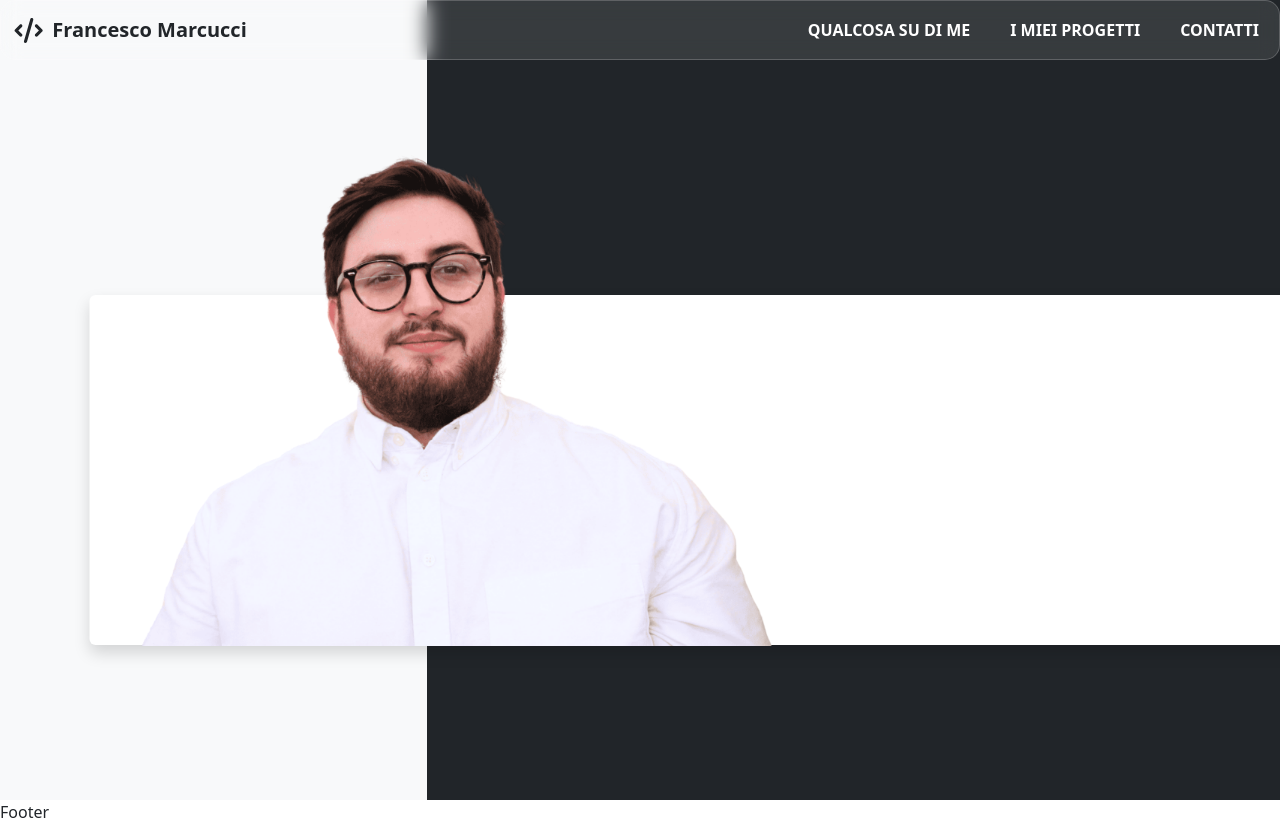
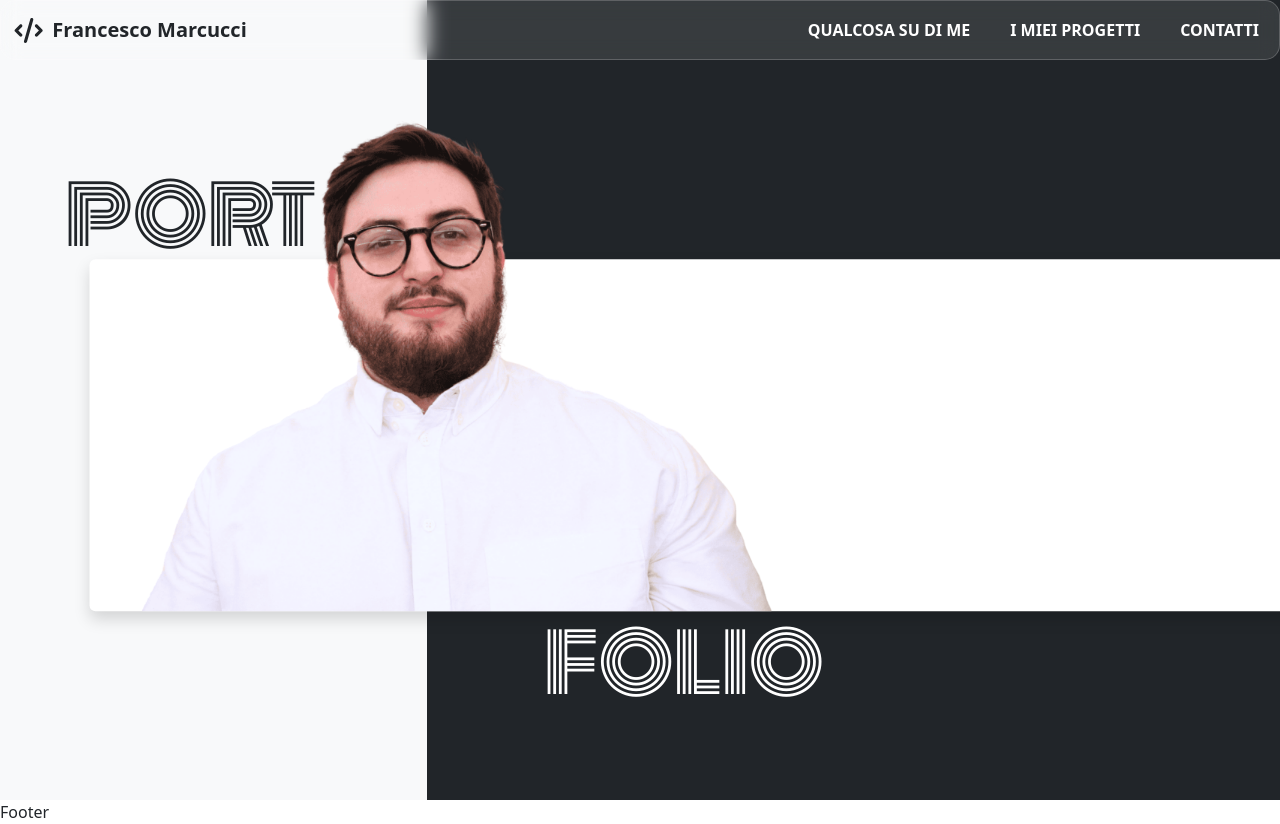
Before and after one commit to Marcucci-Francesco/portfolio, a React (Vite) app: page / in a window 1280 px wide. Shown: the top 824 px of the page. Built offline with nearby package versions, Linux system fonts and the light colour scheme.

Commit message:
[feat] add portfolio text in homepage

```diff
--- a/index.html
+++ b/index.html
@@ -5,6 +5,10 @@
   <meta charset="UTF-8" />
   <link rel="icon" type="image/svg+xml" href="/vite.svg" />
   <meta name="viewport" content="width=device-width, initial-scale=1.0" />
+  <!-- GOOGLE FONTS  -->
+  <link rel="preconnect" href="https://fonts.googleapis.com">
+  <link rel="preconnect" href="https://fonts.gstatic.com" crossorigin>
+  <link href="https://fonts.googleapis.com/css2?family=Monoton&display=swap" rel="stylesheet">
   <title>Portfolio</title>
 </head>
 
--- a/src/index.css
+++ b/src/index.css
@@ -3,6 +3,15 @@
   padding: 0;
   box-sizing: border-box;
 }
+
+/* FONTS  */
+
+.monoton-regular {
+  font-family: "Monoton", sans-serif;
+  font-weight: 400;
+  font-style: normal;
+}
+
 
 .nav-link-hover {
   position: relative;
--- a/src/pages/Homepage.jsx
+++ b/src/pages/Homepage.jsx
@@ -9,14 +9,24 @@ const Homepage = () => {
         <div className="bg-dark" style={{ width: '66.66%', height: '100%' }}></div>
       </div>
 
+      <h1 className='position-absolute monoton-regular fs-1'
+        style={{
+          scale: '2',
+          top: '24%',
+          left: '10%',
+          zIndex: 11
+        }}>
+        PORT
+      </h1>
+
       <div
         className="bg-white position-absolute shadow rounded"
         style={{
           width: '1250px',
-          height: '350px',
+          height: '352px',
           top: '50%',
           left: 'calc(33.33% - 250px)',
-          transform: 'translate(-7%, -30%)',
+          transform: 'translate(-7%, -40%)',
           zIndex: 10
         }}
       >
@@ -30,6 +40,16 @@ const Homepage = () => {
             zIndex: 10
           }} />
       </div>
+
+      <h1 className='position-absolute monoton-regular fs-1 text-white'
+        style={{
+          scale: '2',
+          top: '80%',
+          left: '48%',
+          zIndex: 11
+        }}>
+        FOLIO
+      </h1>
     </main>
   )
 }
```
